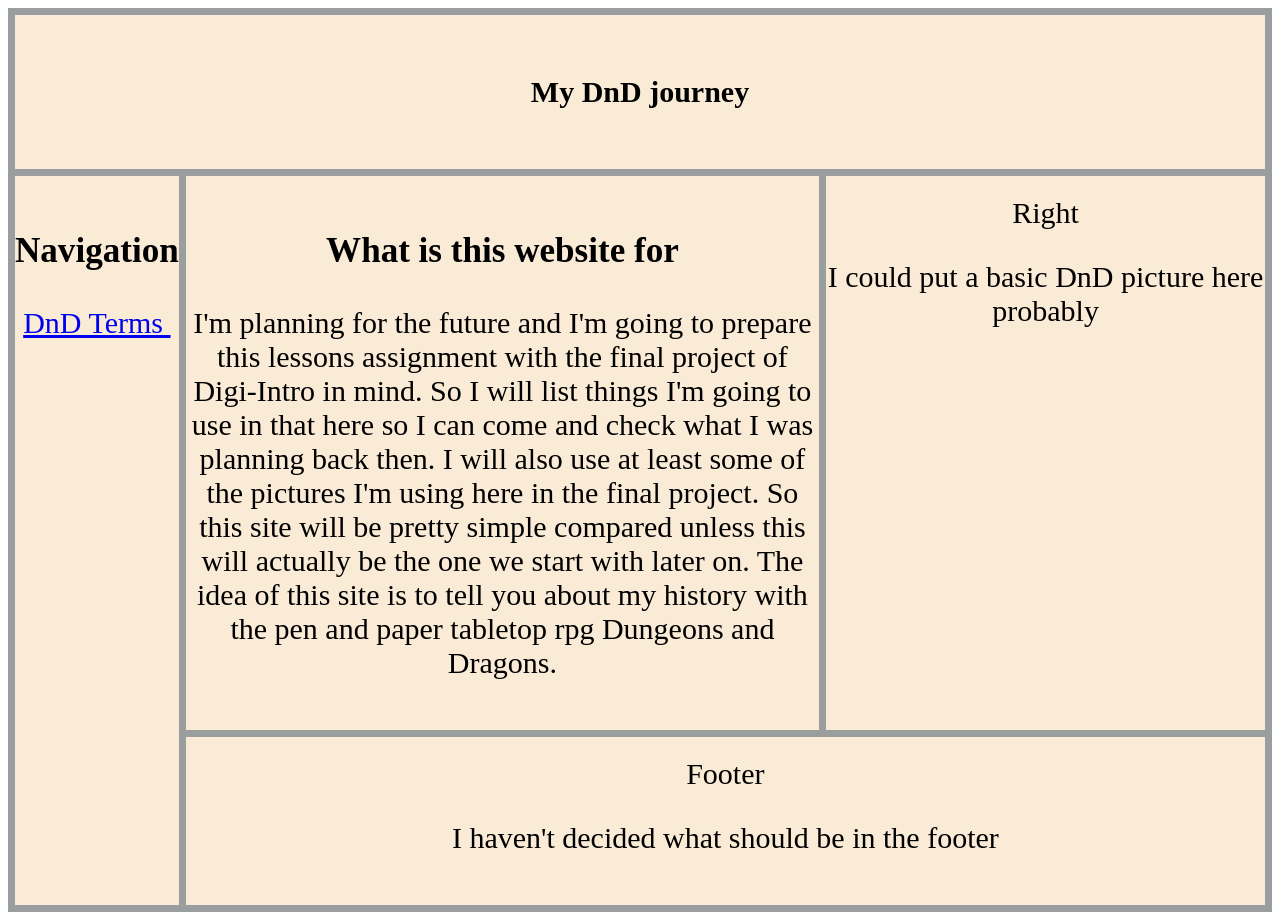
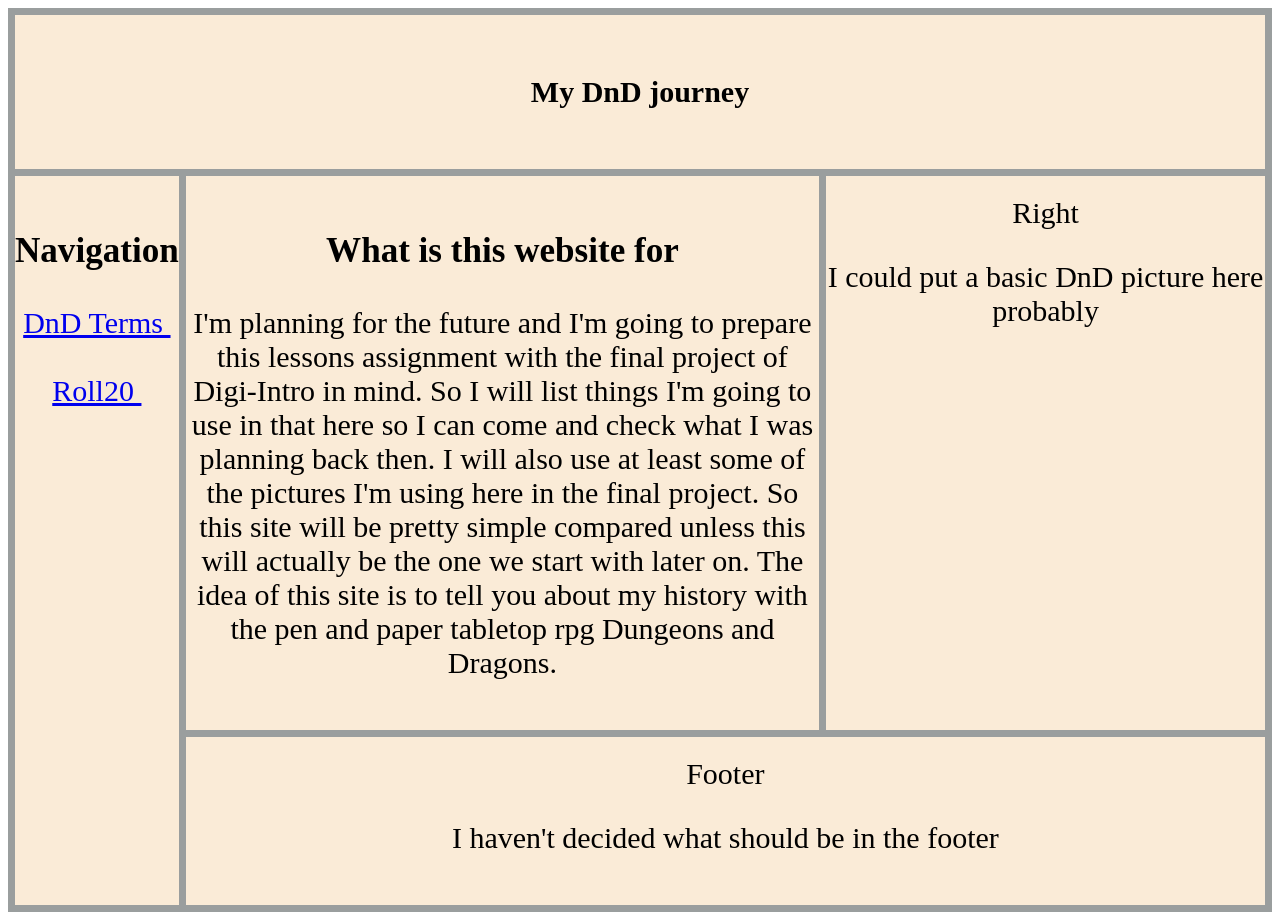
Before and after one commit to Ullebror/Ullebror.github.io, a plain HTML site: page index.html in a window 1280 px wide. Drawn offline with Linux system fonts and the light colour scheme.

Commit message:
Update index.html

```diff
--- a/index.html
+++ b/index.html
@@ -10,7 +10,11 @@
  <h4> My DnD journey</h4>
 </header>
   <nav class="item2"> <h3>Navigation </h3>
-    <p> <a href="dnd_explanations.html"> DnD Terms&nbsp;</a></p>
+    <p>
+        <a href="dnd_explanations.html"> DnD Terms&nbsp;</a> <br>
+        <br>
+        <a href="roll20.html"> Roll20&nbsp;</a>
+    </p>
 
   </nav>
   <section class="item3"><h3>What is this website for </h3>
```
